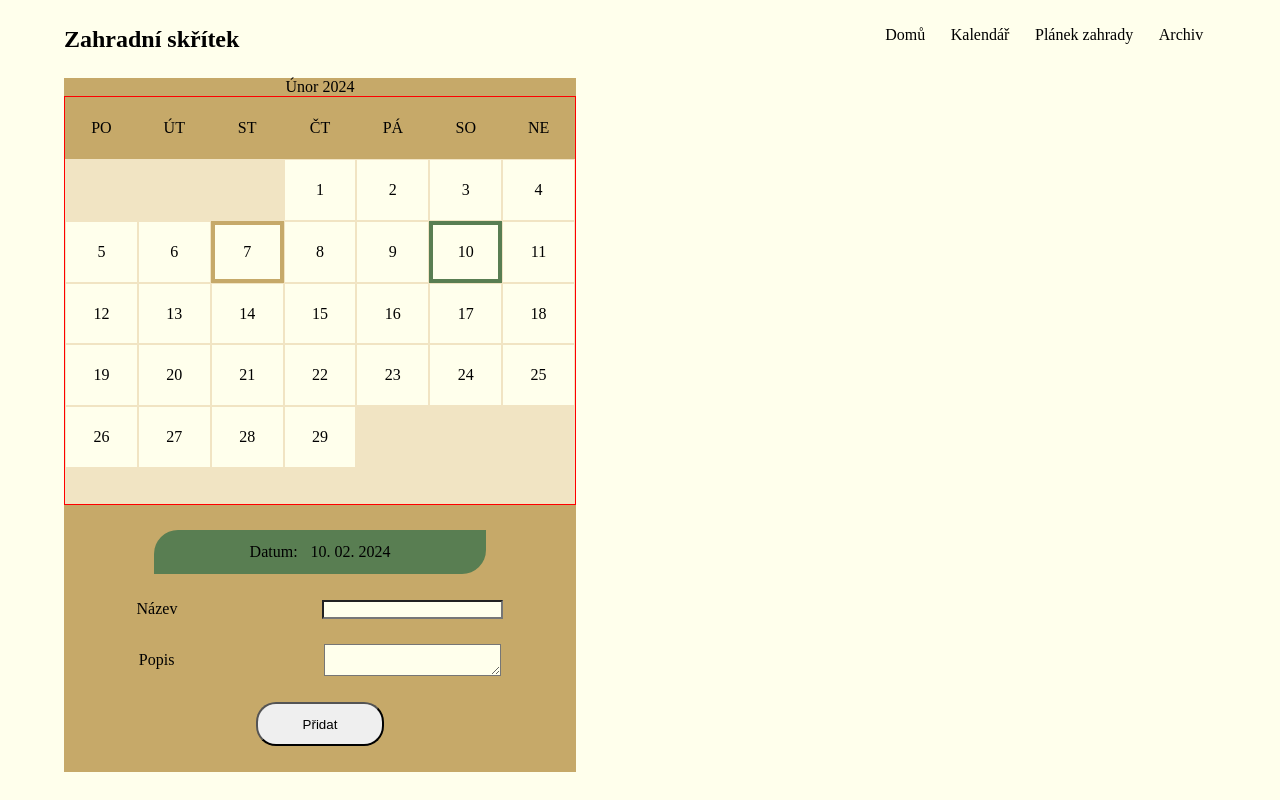
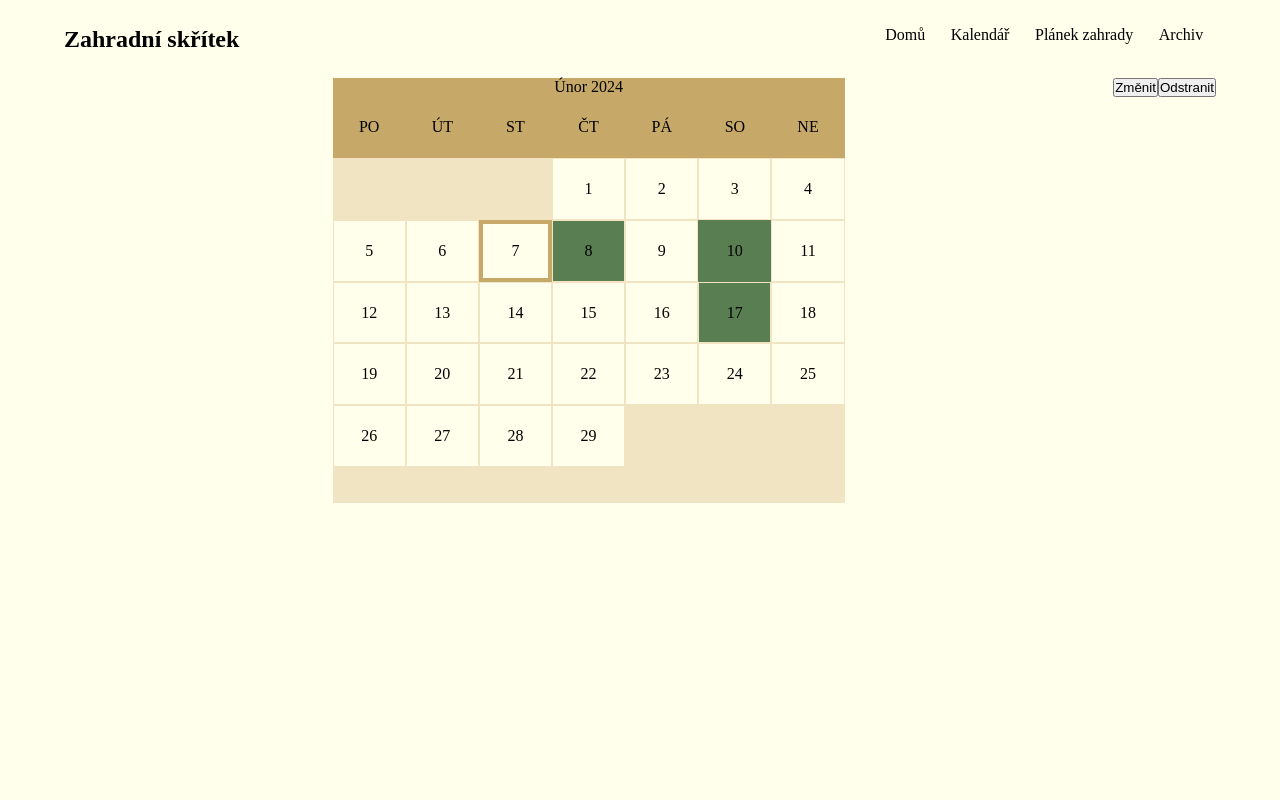
Before and after one commit to GedTest/GardenGnome, a React (Create React App) app: page /calendar in a window 1280 px wide. Both pictures are taken after a click on the element "10". Built offline with nearby package versions, Linux system fonts and the light colour scheme; data requests are answered from the project's data file.

Commit message:
utility date functions, form component, add data from form to json, custom hook useFetch for fetching data from url endpoint

```diff
--- a/data/db.json
+++ b/data/db.json
@@ -19,5 +19,24 @@
       "plantingDate": "2024-02-10"
     }
   ],
-  "events": []
+  "events": [
+    {
+      "id": "f2bc",
+      "title": "ses",
+      "description": "d",
+      "dateFormat": "2024-02-08"
+    },
+    {
+      "id": "b8fc",
+      "title": "yxcv",
+      "description": "dsfg",
+      "dateFormat": "2024-02-17"
+    },
+    {
+      "id": "3e99",
+      "title": "ahoj",
+      "description": "sdfsd",
+      "dateFormat": "2024-02-10"
+    }
+  ]
 }
--- a/src/Calendar.js
+++ b/src/Calendar.js
@@ -1,5 +1,8 @@
-import { useState } from "react";
+import { useState, useEffect } from "react";
 import CalendarForm from "./CalendarForm";
+import useFetch from "./useFetch";
+import Event from "./Event";
+import { toReadableDate } from "./date";
 
 
 const weekday = ["PO", "ÚT", "ST", "ČT", "PÁ", "SO", "NE"];
@@ -15,6 +18,21 @@ export default function Calendar() {
     const [now, setNow] = useState(new Date());
     const [clickedDate, setClickedDate] = useState(null);
     const [lastCell, setLastCell] = useState(null);
+    const { data: events } = useFetch('http://localhost:8000/events');
+    const [isEventVisible, setIsEventVisible] = useState(false);
+    const [isFormVisible, setIsFormVisible] = useState(false);
+
+
+    useEffect(() => {
+        if (events) {
+            const cells = document.querySelectorAll('.calendar-grid .day-cell');
+            events.map(ev => {
+                const day = parseInt(ev.dateFormat.split('-')[2]) - 1;
+                cells[day].classList.add('has-event');
+            });
+        }
+    }, [events]);
+
 
     const firstDay = new Date(now.getFullYear(), now.getMonth(), 1);
     const lastDay = new Date(now.getFullYear(), now.getMonth()+1, 0);
@@ -28,19 +46,9 @@ export default function Calendar() {
 
     const rows = 6;
     const cols = weekday.length;
-    const gridCellCount = rows*cols;
-    const lastEmptyCellCount = gridCellCount - lastDay.getDate() - emptyCellCount;
+    const lastEmptyCellCount = rows*cols - lastDay.getDate() - emptyCellCount;
     const lastEmtpyCells = new Array(lastEmptyCellCount).fill('');
 
-
-
-    function toTwoDigit(n) { return (n < 10) ? '0' + n : n; }
-    function formatDate(date) {
-        if(!date) { return; }
-        let newDate = date;
-        if (typeof date === "string") { newDate = new Date(date); }
-        return `${toTwoDigit(newDate.getDate())}. ${toTwoDigit(newDate.getMonth()+1)}. ${newDate.getFullYear()}`;
-    }
 
     function handleClick(e) {
         if(lastCell) {
@@ -48,53 +56,75 @@ export default function Calendar() {
         }
 
         const cell = e.target;
-        const day = parseInt(cell.innerText);
+        if(cell.classList.contains('has-event')) {
+            toggleEvent(cell);
+        } else {
+            toggleForm(cell);
+        }
 
-
-        const date = new Date(firstDay.getFullYear(), firstDay.getMonth(), day);
-        setClickedDate(date);
-
-        showForm(cell);
         setLastCell(cell);
-
         if(cell !== lastCell) {
             cell.classList.add('selected-day');
         }
     }
 
-    function showForm(cell) {
-        const cssClass = 'open';
+    function toggleEvent(cell) {
+        setIsFormVisible(false);
+        setClickedDate(null);
 
-        const form = document.querySelector('form');
-        const calendar = document.querySelector('.calendar-container');
+        if(cell === lastCell && isEventVisible) {
+            setIsEventVisible(false);
+        } else if (!isEventVisible) {
+            setIsEventVisible(true);
+        }
+    }
 
-        if(cell === lastCell && form.classList.contains(cssClass)) {
-            form.classList.remove(cssClass);
-            calendar.classList.remove(cssClass);
-            return;
+    function toggleForm(cell) {
+        setIsEventVisible(false);
+
+        const day = parseInt(cell.innerText);
+        const date = new Date(firstDay.getFullYear(), firstDay.getMonth(), day);
+        setClickedDate(date);
+
+        if(cell === lastCell && isFormVisible) {
+            setIsFormVisible(false);
+        } else if (!isFormVisible) {
+            setIsFormVisible(true);
         }
-        form.classList.add(cssClass);
-        calendar.classList.add(cssClass);
+    }
+
+    function markCell() {
+        lastCell.classList.add('has-event');
     }
 
     return (
+        <div className="calendar-wrapper">
             <div className="calendar-container">
                 <div className="calendar-header">
                     { `${months[now.getMonth()]} ${now.getFullYear()}` }
                 </div>
                 <div className="calendar-grid">
-                { weekday.map(day => (<div className="weekday-cell">{ day }</div>)) }
-                { emtpyCells && emtpyCells.map(_ => (<div className="empty-cell"></div>)) }
-                { days && days.map(day => (
-                    <div onClick={handleClick}
+                    { weekday.map((day, index) => (
+                        <div key={index} className="weekday-cell">{ day }</div>
+                    )) }
+                    { emtpyCells && emtpyCells.map((_, index) => (
+                        <div key={index} className="empty-cell"></div>
+                    )) }
+                    { days && days.map((day, index) => (
+                        <div
+                            key={index}
+                            onClick={handleClick}
                             className={
                                 `day-cell ${day === now.getDate() ? 'current-day' : ''}`
                             }>{ day }</div>
                     ))}
-                { lastEmtpyCells && lastEmtpyCells.map(_ => (<div className="empty-cell"></div>)) }
+                    { lastEmtpyCells && lastEmtpyCells.map((_, index) => (
+                        <div key={index} className="empty-cell"></div>
+                    )) }
                 </div>
-
-            <CalendarForm date={ formatDate(clickedDate) }/>
+            </div>
+            { isFormVisible && <CalendarForm date={ toReadableDate(clickedDate) } callback={markCell}/> }
+            { isEventVisible && <Event /> }
         </div>
     );
 }
--- a/src/CalendarForm.js
+++ b/src/CalendarForm.js
@@ -1,20 +1,24 @@
 import { useState } from "react";
+import { toJSDate } from "./date";
 
 
-export default function CalendarForm({ date }) {
+export default function CalendarForm({ date, markCell }) {
     const [title, setTitle] = useState('');
     const [description, setDescription] = useState('');
 
     function handleSubmit(e) {
         e.preventDefault();
 
-        const event = {title, description};
+        const formatedDate = toJSDate(date);
+        const event = {title, description, formatedDate};
 
         fetch('http://localhost:8000/events', {
             method: 'POST',
             headers: { 'Content-Type': 'application/json' },
             body: JSON.stringify(event)
         })
+
+        markCell();
     }
 
     return (
@@ -24,19 +28,19 @@ export default function CalendarForm({ date }) {
                 <div>{ date }</div>
             </div>
             <div className="form-row">
-                <label>Název</label>
                 <input
                     type="text"
                     required value={title}
                     onChange={e => setTitle(e.target.value)}
+                    placeholder="Přidejte název"
                 />
             </div>
             <div className="form-row">
-                <label>Popis</label>
                 <textarea
                     required
                     value={description}
                     onChange={e => setDescription(e.target.value)}
+                    placeholder="Přidejte popisek"
                 />
             </div>
             <button>Přidat</button>
--- /dev/null
+++ b/src/Event.js
@@ -0,0 +1,13 @@
+export default function Event() {
+
+    return (
+        <div className="event-container">
+            <h4 id="title"></h4>
+            <p id="date"></p>
+            <div>
+                <button id="change">Změnit</button>
+                <button id="delete">Odstranit</button>
+            </div>
+        </div>
+    );
+}
--- a/src/TreeList.js
+++ b/src/TreeList.js
@@ -1,29 +1,9 @@
-import { useState } from "react";
+import useFetch from "./useFetch";
+import { toReadableDate } from "./date";
 
 
 export default function TreeList() {
-    const [trees, setTrees] = useState(null);
-
-    fetch('http://localhost:8000/trees')
-    .then(response => {
-        if(!response.ok) { throw Error('could not fetch data from ' + response.url); }
-        return response.json();
-    })
-    .then(data => {
-        setTrees(data);
-    })
-    .catch(err => {
-        console.log(err.message);
-    });
-
-
-    function toTwoDigit(n) { return (n < 10) ? '0' + n : n; }
-    function formatDate(date) {
-        let newDate = date;
-        if (typeof date === "string") { newDate = new Date(date); }
-        return `${toTwoDigit(newDate.getDate())}. ${toTwoDigit(newDate.getMonth()+1)}. ${newDate.getFullYear()}`;
-    }
-
+    const { data: trees } = useFetch('http://localhost:8000/trees');
 
     return (
         <div>
@@ -32,7 +12,7 @@ export default function TreeList() {
                     <div className="list-row">
                         <img src={tree.imgPath} alt={tree.name}/>
                         <p>{ tree.name }</p>
-                        <div className="date">Zasazeno: { formatDate(tree.plantingDate) }</div>
+                        <div className="date">Zasazeno: { toReadableDate(tree.plantingDate) }</div>
                     </div>
                 </a>
             ))}
--- /dev/null
+++ b/src/date.js
@@ -0,0 +1,13 @@
+export function toReadableDate(dateString) {
+    let newDate = dateString;
+    if (typeof dateString === "string") {
+        newDate = new Date(dateString);
+    }
+    return `${toTwoDigit(newDate.getDate())}. ${toTwoDigit(newDate.getMonth()+1)}. ${newDate.getFullYear()}`;
+}
+
+export function toJSDate(dateString) {
+    return dateString.split('. ').reverse().map(part => toTwoDigit(parseInt(part))).join('-');
+}
+
+function toTwoDigit(n) { return (n < 10) ? '0' + n : n; }
--- a/src/index.css
+++ b/src/index.css
@@ -1,6 +1,7 @@
 * {
   margin: 0;
   padding: 0;
+  box-sizing: border-box;
 }
 body {
   background-color: #FFFFEC;
@@ -42,13 +43,14 @@ nav {
   background-color: #F1E4C3;
 }
 /* Calendar */
+.calendar-wrapper {
+  display: flex;
+  justify-content: space-between;
+}
 .calendar-container {
   width: 40vw;
   margin: auto;
   user-select: none;
-}
-.calendar-container.open {
-  margin: 0;
 }
 .calendar-header {
   text-align: center;
@@ -58,7 +60,6 @@ nav {
   display: grid;
   grid-template-columns: repeat(7, 1fr);
   grid-template-rows: repeat(6, 1fr);
-  border: 1px red solid;
 }
 .calendar-grid div {
   display: flex;
@@ -85,22 +86,29 @@ nav {
 .calendar-grid .selected-day {
   border: 4px solid #597E52;
 }
+.calendar-grid .has-event {
+  background-color: #597E52;
+}
 form {
   display: flex;
   flex-direction: column;
   background-color: #C6A969;
-  height: 0;
-  overflow: hidden;
+  width: 30vw;
+  height: auto;
 }
 form .form-row {
   width: 100%;
   display: flex;
   margin-top: 2vw;
   align-items: center;
-  justify-content: space-around;
 }
 form .form-row input,
 form .form-row textarea {
+  resize: none;
+  border: none;
+  border-bottom: 2px solid #597E52;
+  width: 70%;
+  margin: auto;
   background-color: #FFFFEC;
 }
 form .form-row:nth-child(1) {
@@ -120,6 +128,3 @@ form button {
   border-radius: 1.5em;
   margin: 2vw auto;
 }
-form.open {
-  height: auto;
-}
--- a/src/index.less
+++ b/src/index.less
@@ -7,7 +7,9 @@
 * {
     margin: 0;
     padding: 0;
+    box-sizing: border-box;
 }
+
 body {
     background-color: @bg-primary;
 }
@@ -58,14 +60,15 @@ nav {
 }
 
 /* Calendar */
+.calendar-wrapper {
+    display: flex;
+    justify-content: space-between;
+}
+
 .calendar-container {
     width: 40vw;
     margin: auto;
     user-select: none;
-
-    &.open {
-        margin: 0;
-    }
 }
 
 
@@ -78,10 +81,6 @@ nav {
     display: grid;
     grid-template-columns: repeat(7, 1fr);
     grid-template-rows: repeat(6, 1fr);
-
-
-
-    border: 1px red solid;
 
     & div {
         display: flex;
@@ -108,22 +107,29 @@ nav {
     & .selected-day {
         border: 4px solid @bg-accent;
     }
+    & .has-event {
+        background-color: @bg-accent;
+    }
 }
 
 form {
     display: flex;
     flex-direction: column;
     background-color: @bg-dark;
-    height: 0;
-    overflow: hidden;
+    width: 30vw;
+    height: auto;
 
     & .form-row {
         width: 100%;
         display: flex;
         margin-top: 2vw;
         align-items: center;
-        justify-content: space-around;
         & input, textarea {
+            resize: none;
+            border: none;
+            border-bottom: 2px solid @bg-accent;
+            width: 70%;
+            margin: auto;
             background-color: @bg-primary;
         }
 
@@ -145,8 +151,4 @@ form {
         border-radius: 1.5em;
         margin: 2vw auto;
     }
-
-    &.open {
-        height: auto;
-    }
 }
--- /dev/null
+++ b/src/useFetch.js
@@ -0,0 +1,27 @@
+import { useEffect, useState } from "react";
+
+
+export default function useFetch(urlEndPoint) {
+    const [data, setData] = useState(null);
+
+    useEffect(() => {
+        const controller = new AbortController();
+
+        fetch(urlEndPoint, { signal: controller.signal })
+        .then(response => {
+            if(!response.ok) { throw Error('could not fetch data from ' + response.url); }
+            return response.json();
+        })
+        .then(data => {
+            setData(data);
+        })
+        .catch(err => {
+            if(err.name === 'AbortError') { return; }
+            console.log(err.message);
+        });
+
+        return () => controller.abort();
+    }, [urlEndPoint]);
+
+    return { data }
+}
```
Lines whose indentation alone changed are shown as unchanged.
